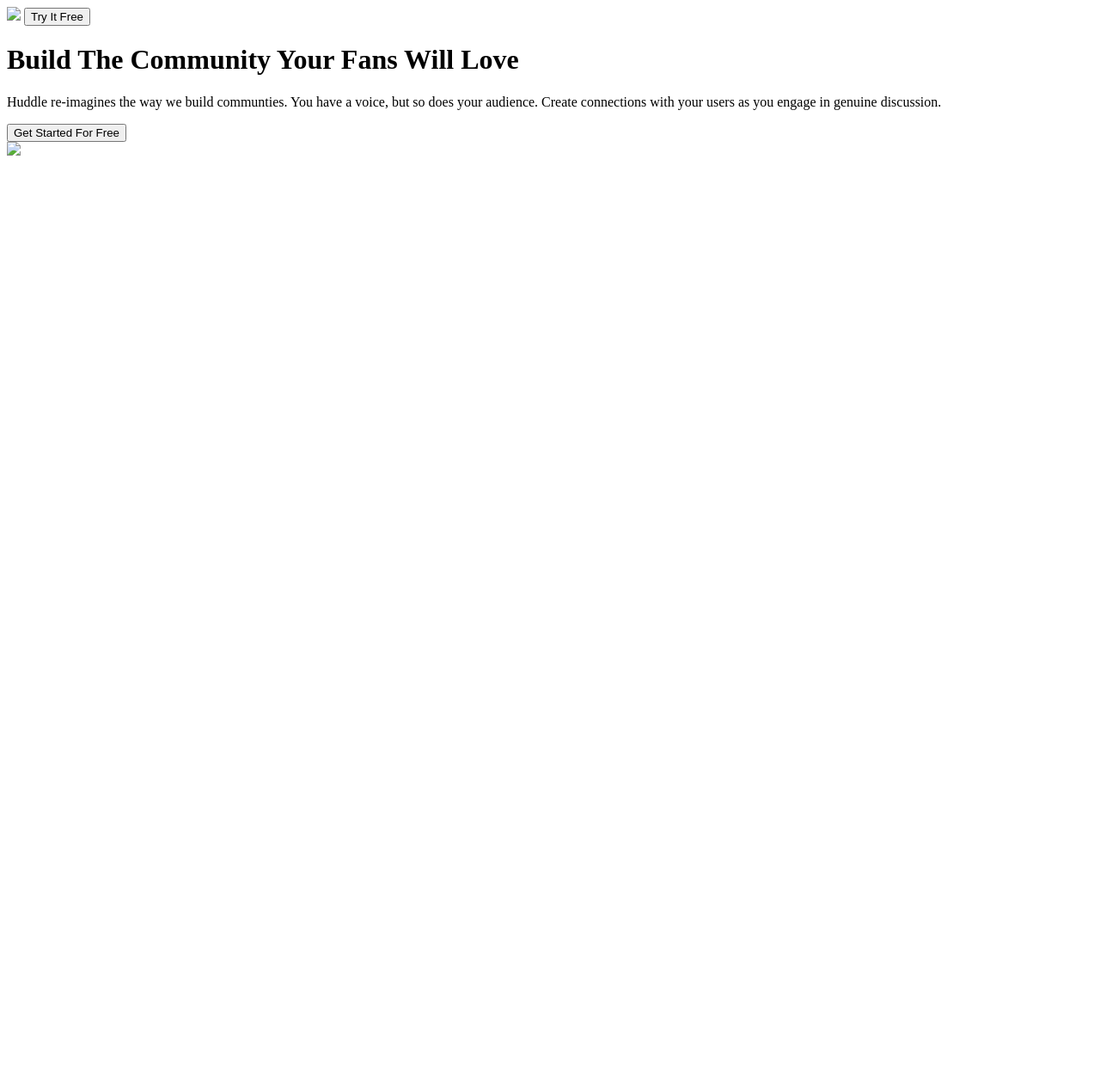
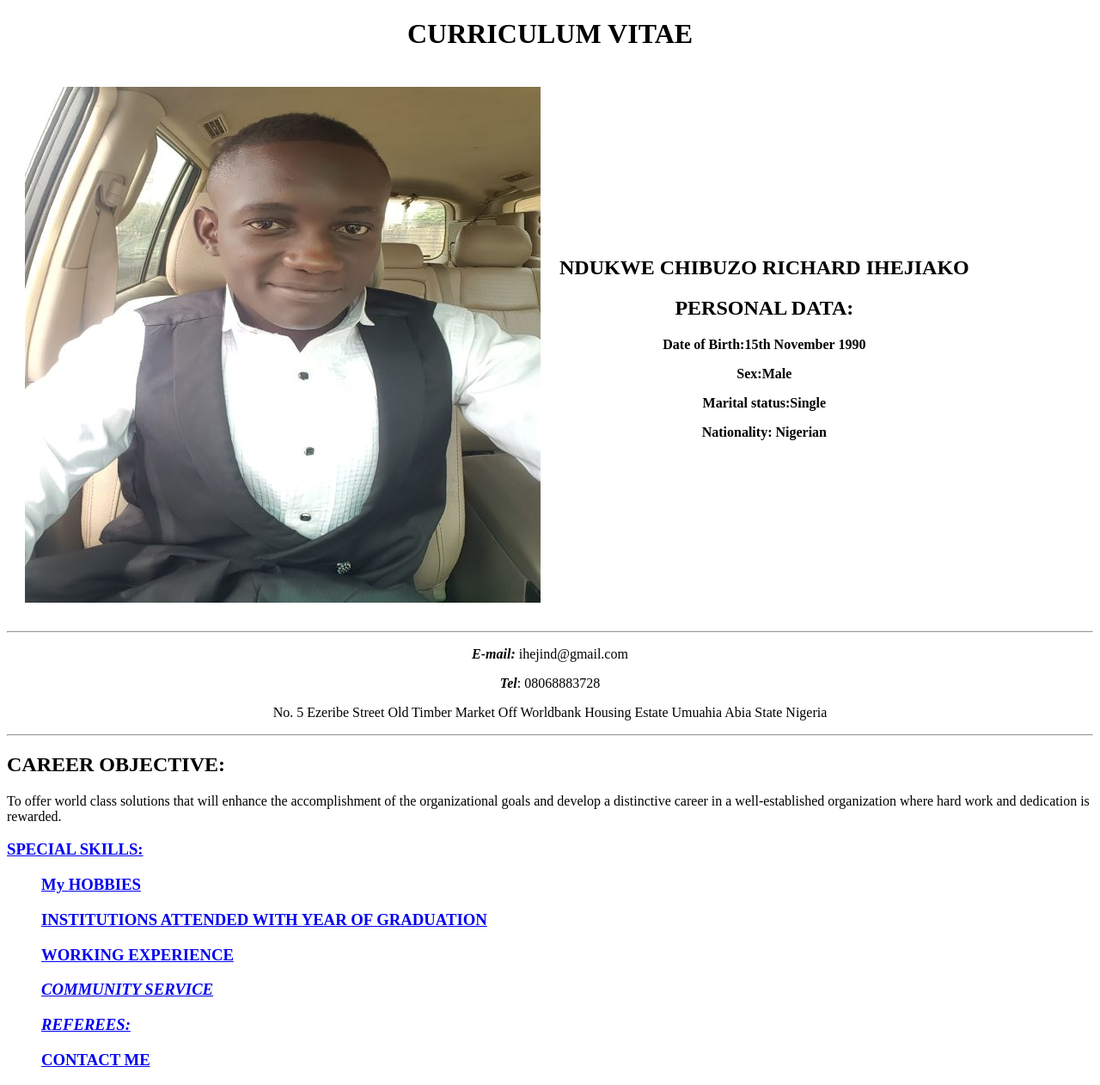
Before and after one commit to myworko42/cv, a plain HTML site: page index.html in a window 1280 px wide. Shown: the whole page at 86% size. Before the commit the page ends 800 px from the top, so only its background shows below. Drawn offline with Linux system fonts and the light colour scheme.

Commit message:
Update index.html

```diff
--- a/index.html
+++ b/index.html
@@ -1,25 +1,50 @@
 <!DOCTYPE html>
 <html>
-<head>
-	<link rel="stylesheet" type="text/css" href="style.css">
-	<title>Huddle</title>
-</head>
-<body>
-	<header>
-		<div class="theheader">
-			<img src="./images/logo.svg">
-			<button>Try It Free</button>
-		</div>
-		<div class="mockup">
-			<div class="build">
-				<h1>Build The Community Your Fans Will Love</h1>
-				<p>Huddle re-imagines the way we build communties. You have a voice, but so does your audience. Create connections with your users as you engage in genuine discussion.</p>
-				<button>Get Started For Free</button>
-			</div>
-			<div class="mock">
-				<img src="./images/illustration-mockups.svg">
-			</div>
-		</div>
-	</header>
-</body>
+  <head>
+  <meta charset="utf-8">
+   <title>welcome to Best Personal site</title>
+  </head>
+  <body>
+  	<center><h1>CURRICULUM VITAE</h1></center>
+  	<table cellspacing="20">
+  		<td><img src="1.jpg" alt="Ndukwe's profle picture"></td>
+  		<td><strong><p></P></strong>
+      <center><h2><strong>NDUKWE CHIBUZO RICHARD IHEJIAKO</strong></h2><p><strong><p><h2>PERSONAL DATA:</h2></P></strong>
+
+	   <strong><p>Date of Birth:15th November 1990</p>
+	   <p>Sex:Male</p>
+	   <p>Marital status:Single</p>
+	   <p>Nationality: Nigerian</p></strong></td>
+  	</table>
+
+
+<hr>
+	<p><center> <strong><em>E-mail:</em></strong> ihejind@gmail.com</center>
+             <p><center><strong><em>Tel</em></strong>: 08068883728</center><p></center>
+      <p><center>No. 5 Ezeribe Street Old Timber Market Off Worldbank Housing Estate Umuahia Abia State Nigeria</center></p>
+<hr>
+	 <strong><p><h2>CAREER OBJECTIVE:</h2></strong>
+	To offer world class solutions that will enhance the accomplishment of the organizational goals and develop a distinctive career in a well-established organization where hard work and dedication is rewarded.
+	<p><a href="SPECIAL SKILLS.html"><h3>SPECIAL SKILLS:</h3></a></p>
+	 <ul>
+
+	<a href="HOBBIES.html"> <h3>My HOBBIES</h3></a>
+
+	</ol>
+	<a href="INSTITUTIONS.html"><h3>INSTITUTIONS ATTENDED WITH YEAR OF GRADUATION</h3></a>
+
+	<a href="test.html"> <h3>WORKING EXPERIENCE</h3></a>
+
+	<a href="COMMUNITY SERVICE.html"><em><strong><h3>COMMUNITY SERVICE</em></strong></h3></a>
+
+ 	<a href="REFEREES.html"><em><strong><h3>REFEREES:</h3></em></strong></a>
+
+	<a href="Contact me.html"><strong><h3>CONTACT ME </strong></h3></a>
+
+
+
+	  </body>
+
+
+
 </html>
```
